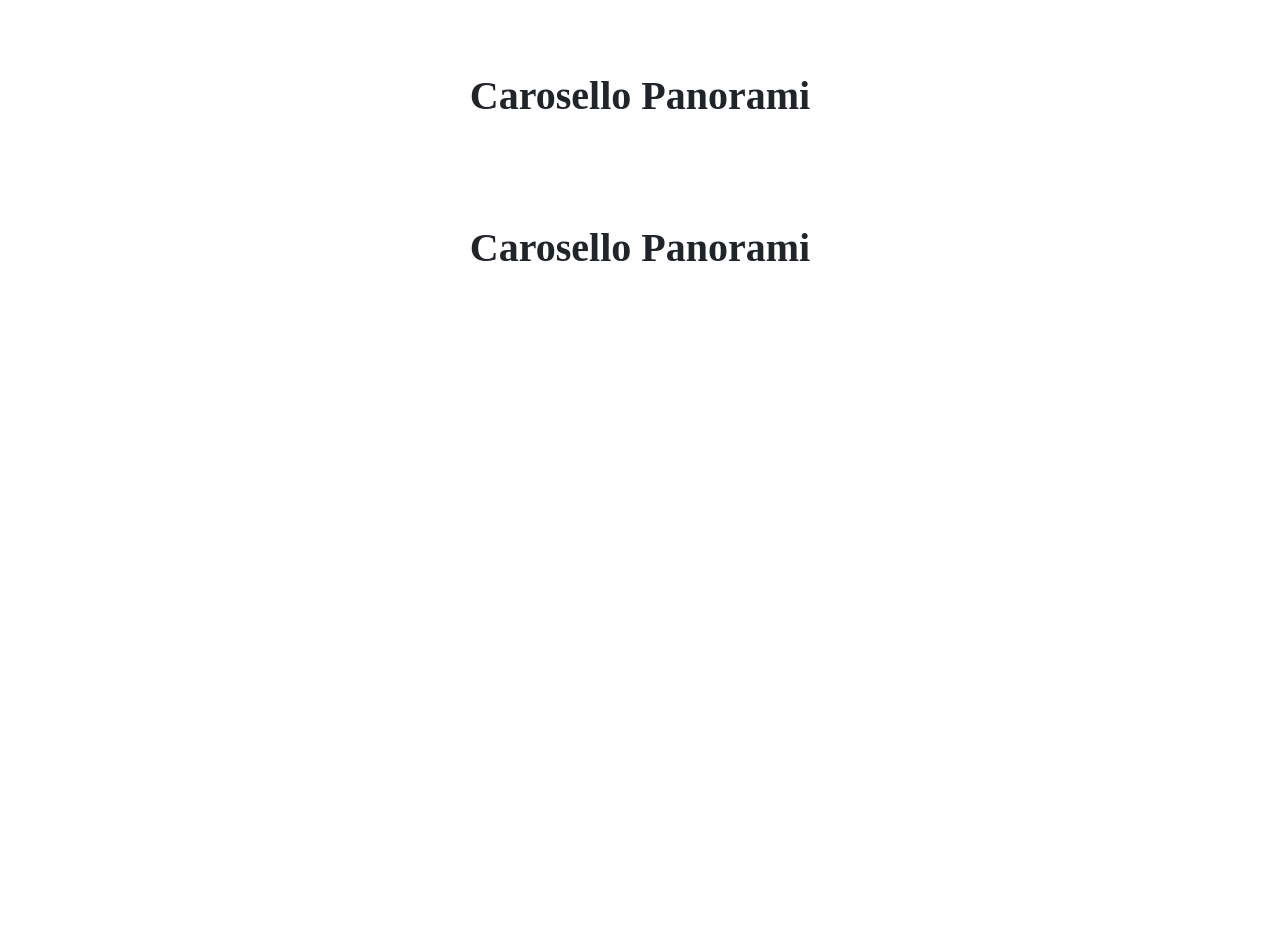
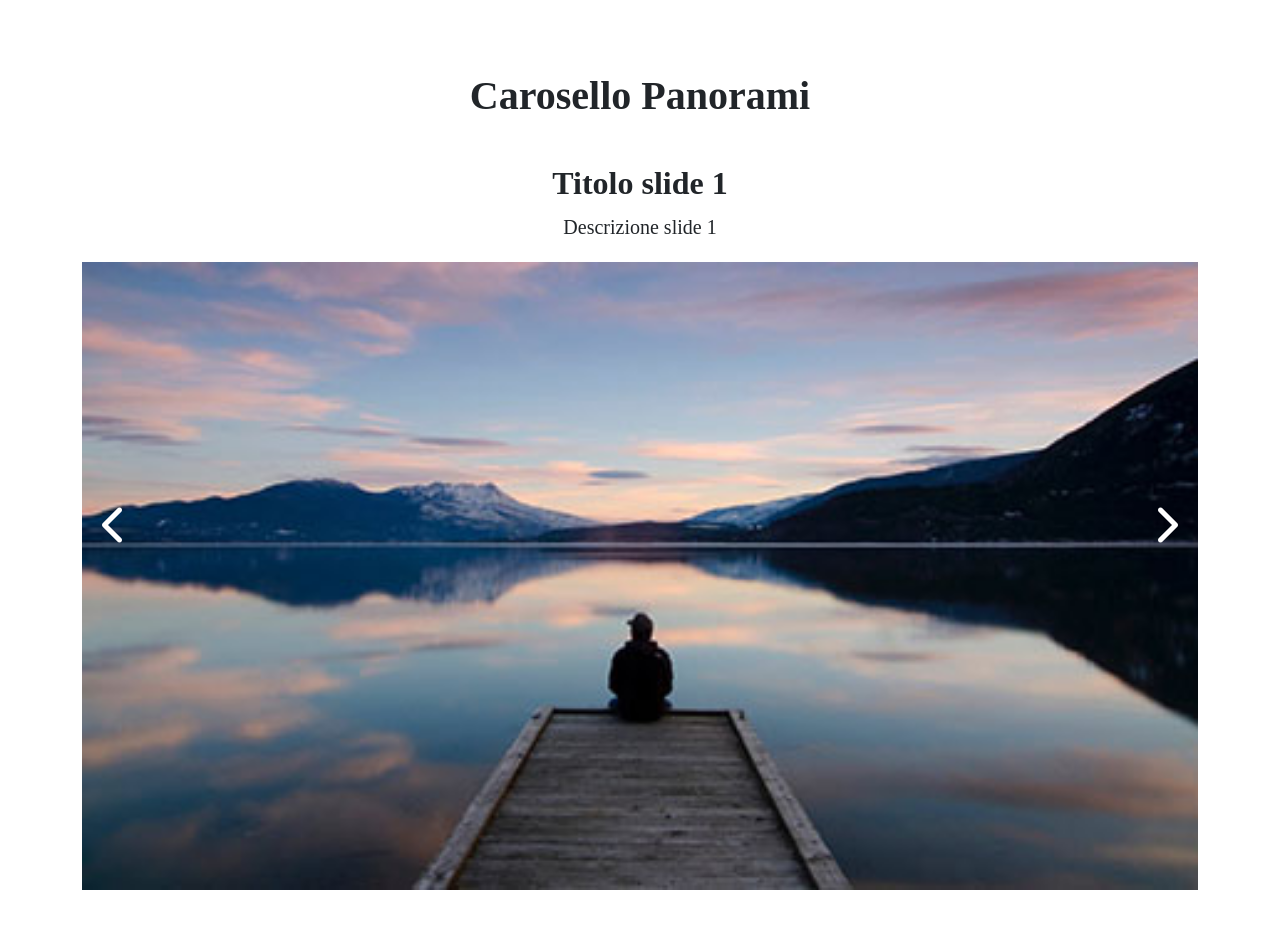
Before and after one commit to albim360/js-array-object-carousel, a plain HTML site: page index.html in a window 1280 px wide. Before the commit the page ends 800 px from the top, so only its background shows below. Drawn offline with nearby package versions, Linux system fonts and the light colour scheme.

Commit message:
FEAT dichiarata let current per prev e next

```diff
--- a/css/app.css
+++ b/css/app.css
@@ -35,7 +35,6 @@ body {
     transform: translateY(-50%) scale(1.1);
 }
 
-
 .carosello .carosello__arrow.arrow-left {
     left: 20px;
 }
@@ -44,8 +43,8 @@ body {
     right: 20px;
 }
 
-.fade-in {
-    opacity: 0;
+.slide.fade-in {
+    opacity: 1;
     transition: opacity 0.5s ease-in-out;
 }
 
--- a/index.html
+++ b/index.html
@@ -10,27 +10,18 @@
     <link rel="stylesheet" href="./css/app.css">
 </head>
 <body>
-
     <section class="py-5">
         <div class="container">
-
             <h1 class="text-center p-4" style="font-weight: bold;">Carosello Panorami</h1>
 
-        <!-- struttura html del carosello -->
             <div class="carosello">
                 <div class="carosello__arrow arrow-left">
                     <i class="fa-solid fa-chevron-left"></i>
                 </div>
-
                 <div class="carosello__arrow arrow-right">
                     <i class="fa-solid fa-chevron-right"></i>
                 </div>
-
-          <section class="py-5">
-            <div class="container">
-              <h1 class="text-center p-4" style="font-weight: bold;">Carosello Panorami</h1>
                 <div class="carosello__slides"></div>
-            </div>
             </div>
         </div>
     </section>
--- a/js/app.js
+++ b/js/app.js
@@ -1,42 +1,44 @@
 const images = [
   {
-      src: './img/01.jpg',
-      alt: 'Testo alternativo 1',
-      title: 'Titolo slide 1',
-      description: 'Descrizione slide 1'
+    src: "./img/01.jpg",
+    alt: "Testo alternativo 1",
+    title: "Titolo slide 1",
+    description: "Descrizione slide 1",
   },
   {
-      src: './img/02.jpg',
-      alt: 'Testo alternativo 2',
-      title: 'Titolo slide 2',
-      description: 'Descrizione slide 2'
+    src: "./img/02.jpg",
+    alt: "Testo alternativo 2",
+    title: "Titolo slide 2",
+    description: "Descrizione slide 2",
   },
   {
-      src: './img/03.jpg',
-      alt: 'Testo alternativo 3',
-      title: 'Titolo slide 3',
-      description: 'Descrizione slide 3'
+    src: "./img/03.jpg",
+    alt: "Testo alternativo 3",
+    title: "Titolo slide 3",
+    description: "Descrizione slide 3",
   },
   {
-      src: './img/04.jpg',
-      alt: 'Testo alternativo 4',
-      title: 'Titolo slide 4',
-      description: 'Descrizione slide 4'
+    src: "./img/04.jpg",
+    alt: "Testo alternativo 4",
+    title: "Titolo slide 4",
+    description: "Descrizione slide 4",
   },
   {
-      src: './img/05.jpg',
-      alt: 'Testo alternativo 5',
-      title: 'Titolo slide 5',
-      description: 'Descrizione slide 5'
-    }
+    src: "./img/05.jpg",
+    alt: "Testo alternativo 5",
+    title: "Titolo slide 5",
+    description: "Descrizione slide 5",
+  },
 ];
 
-const slidesContainer = document.querySelector('.carosello__slides');
-slidesContainer.innerHTML = '';
+let current = 0
 
-images.forEach(image => {
+const slidesContainer = document.querySelector(".carosello__slides");
+slidesContainer.innerHTML = "";
+
+images.forEach((image) => {
   const slideContent = `
-    <div class="slide">
+      <div class="slide fade-in">
         <div class="slide__content">
           <h2 class="slide__title">${image.title}</h2>
           <p class="slide__description">${image.description}</p>
@@ -47,32 +49,37 @@ images.forEach(image => {
   slidesContainer.innerHTML += slideContent;
 });
 
-const slides = document.querySelectorAll('.slide');
-let current = 0;
+const slides = document.querySelectorAll(".slide");
+slides[0].classList.add("active");
 
 function nextSlide() {
-  slides[current].classList.remove('active');
+  slides[current].classList.remove("active");
+  slides[current].classList.remove("fade-in");
   current = (current + 1) % slides.length;
   slides[current].style.transition = "opacity 0.5s ease-in-out";
   slides[current].style.opacity = 0;
-  setTimeout(function() {
+  setTimeout(function () {
     slides[current].style.opacity = 1;
   }, 100);
-  slides[current].classList.add('active');
+  slides[current].classList.add("active");
+  slides[current].classList.add("fade-in");
 }
 
 function prevSlide() {
-  slides[current].classList.remove('active');
+  slides[current].classList.remove("active");
+  slides[current].classList.remove("fade-in");
   current = (current - 1 + slides.length) % slides.length;
   slides[current].style.transition = "opacity 0.5s ease-in-out";
   slides[current].style.opacity = 0;
-  setTimeout(function() {
+  setTimeout(function () {
     slides[current].style.opacity = 1;
   }, 100);
-  slides[current].classList.add('active');
+  slides[current].classList.add("active");
+  slides[current].classList.add("fade-in");
+  slides[(current + 1) % slides.length].classList.remove("active");
 }
 
-const arrowLeft = document.querySelector('.carosello__arrow.arrow-left');
-const arrowRight = document.querySelector('.carosello__arrow.arrow-right');
-arrowRight.addEventListener('click', nextSlide);
-arrowLeft.addEventListener('click', prevSlide);
+const arrowLeft = document.querySelector(".carosello__arrow.arrow-left");
+const arrowRight = document.querySelector(".carosello__arrow.arrow-right");
+arrowRight.addEventListener("click", nextSlide);
+arrowLeft.addEventListener("click", prevSlide);
```
Lines whose indentation alone changed are shown as unchanged.
